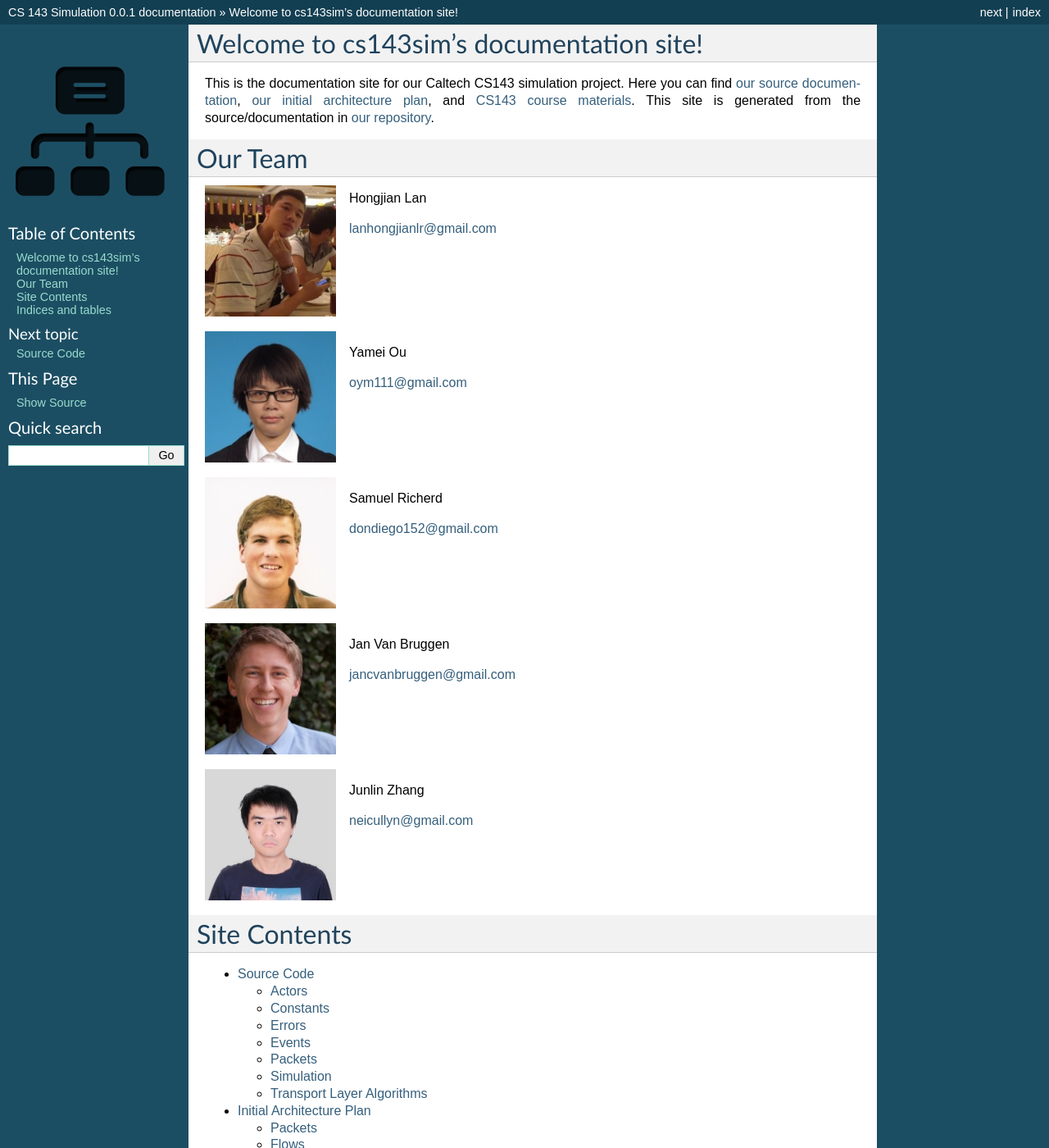
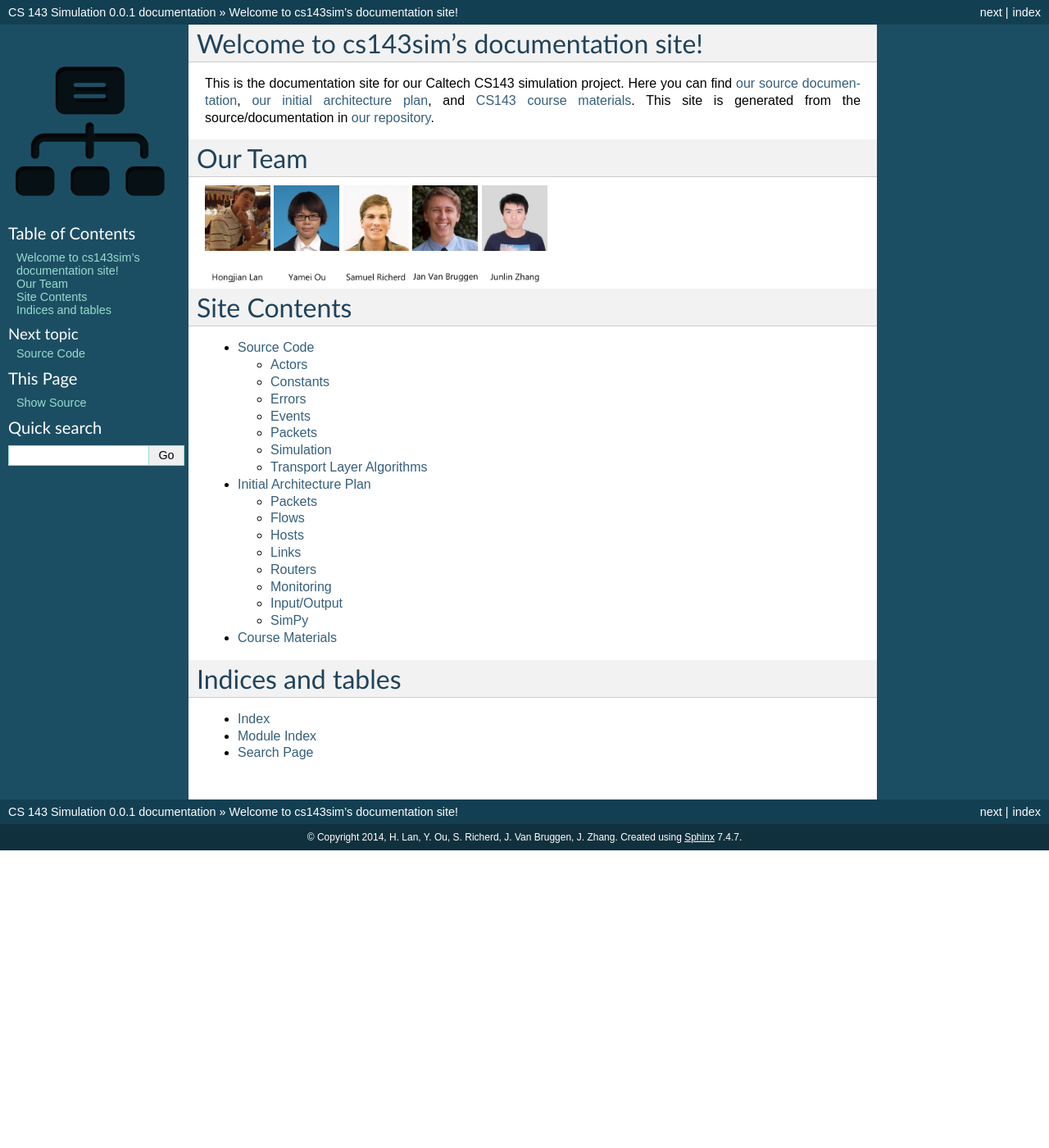
Before and after one commit to JanCVanB/cs143sim, a Sphinx documentation site: the page built from docs/index.rst, in a window 1280 px wide and 1400 px high. Shown: the whole window at 82% size. Built offline with Sphinx 7.4.7, drawn with Linux system fonts in a browser that asks for light colours.

Commit message:
Reformatted images

```diff
--- a/docs/index.rst
+++ b/docs/index.rst
@@ -13,64 +13,30 @@ Our Team
 ========
 
 .. image:: images/HongjianLan.jpg
-   :align: left
-   :width: 10em
-
-Hongjian Lan
-
-`lanhongjianlr@gmail.com <mailto:lanhongjianlr@gmail.com>`_
+   :width: 10%
+.. image:: images/YameiOu.jpg
+   :width: 10%
+.. image:: images/SamuelRicherd.jpg
+   :width: 10%
+.. image:: images/JanVanBruggen.jpg
+   :width: 10%
+.. image:: images/JunlinZhang.jpg
+   :width: 10%
 
 .. container:: clearer
 
-    .. image :: images/spacer.png
+    .. image:: images/spacer.png
 
-.. image:: images/YameiOu.jpg
-   :align: left
-   :width: 10em
-
-Yamei Ou
-
-`oym111@gmail.com <mailto:oym111@gmail.com>`_
-
-.. container:: clearer
-
-    .. image :: images/spacer.png
-
-.. image:: images/SamuelRicherd.jpg
-   :align: left
-   :width: 10em
-
-Samuel Richerd
-
-`dondiego152@gmail.com <mailto:dondiego152@gmail.com>`_
-
-.. container:: clearer
-
-    .. image :: images/spacer.png
-
-.. image:: images/JanVanBruggen.jpg
-   :align: left
-   :width: 10em
-
-Jan Van Bruggen
-
-`jancvanbruggen@gmail.com <mailto:jancvanbruggen@gmail.com>`_
-
-.. container:: clearer
-
-    .. image :: images/spacer.png
-
-.. image:: images/JunlinZhang.jpg
-   :align: left
-   :width: 10em
-
-Junlin Zhang
-
-`neicullyn@gmail.com <mailto:neicullyn@gmail.com>`_
-
-.. container:: clearer
-
-    .. image :: images/spacer.png
+.. image:: images/HongjianLanName.png
+   :width: 10%
+.. image:: images/YameiOuName.png
+   :width: 10%
+.. image:: images/SamuelRicherdName.png
+   :width: 10%
+.. image:: images/JanVanBruggenName.png
+   :width: 10%
+.. image:: images/JunlinZhangName.png
+   :width: 10%
 
 Site Contents
 =============
```
